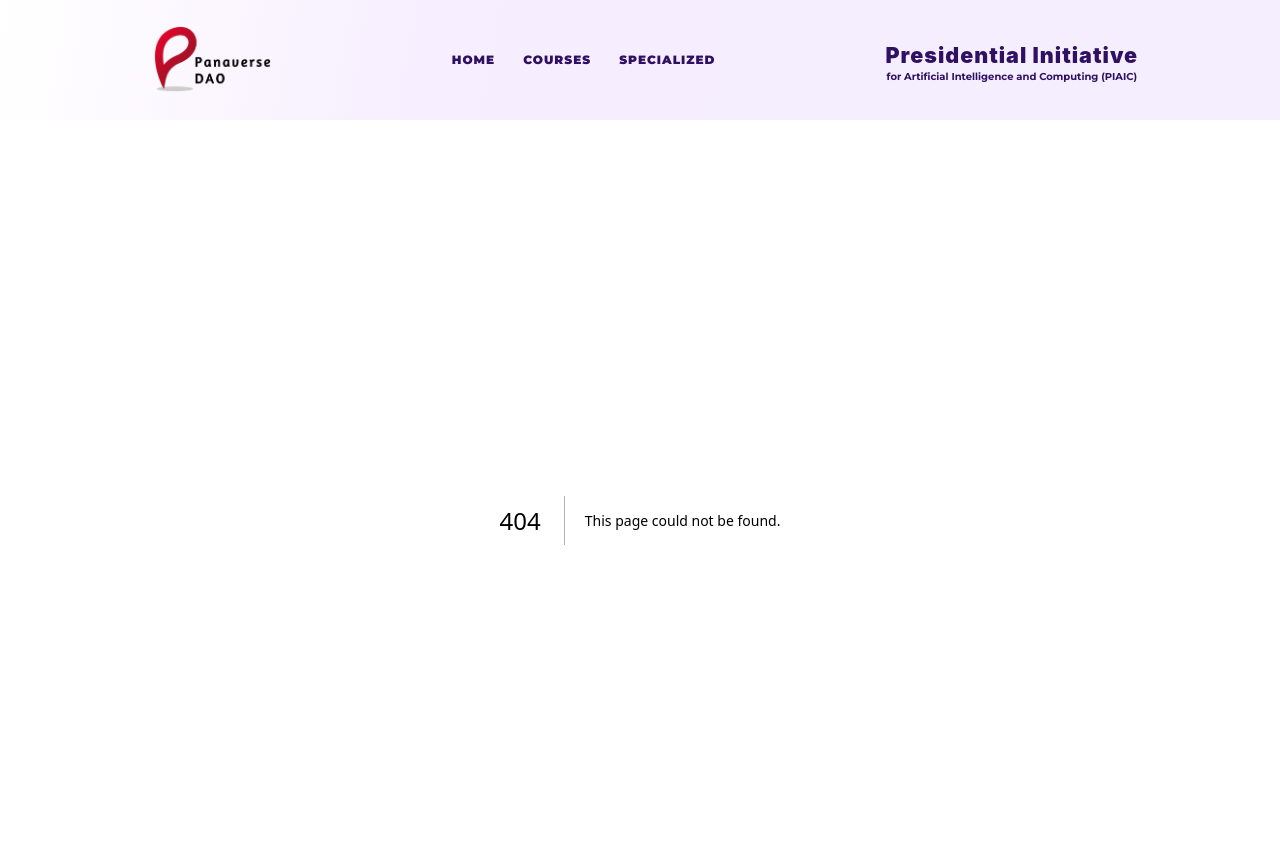
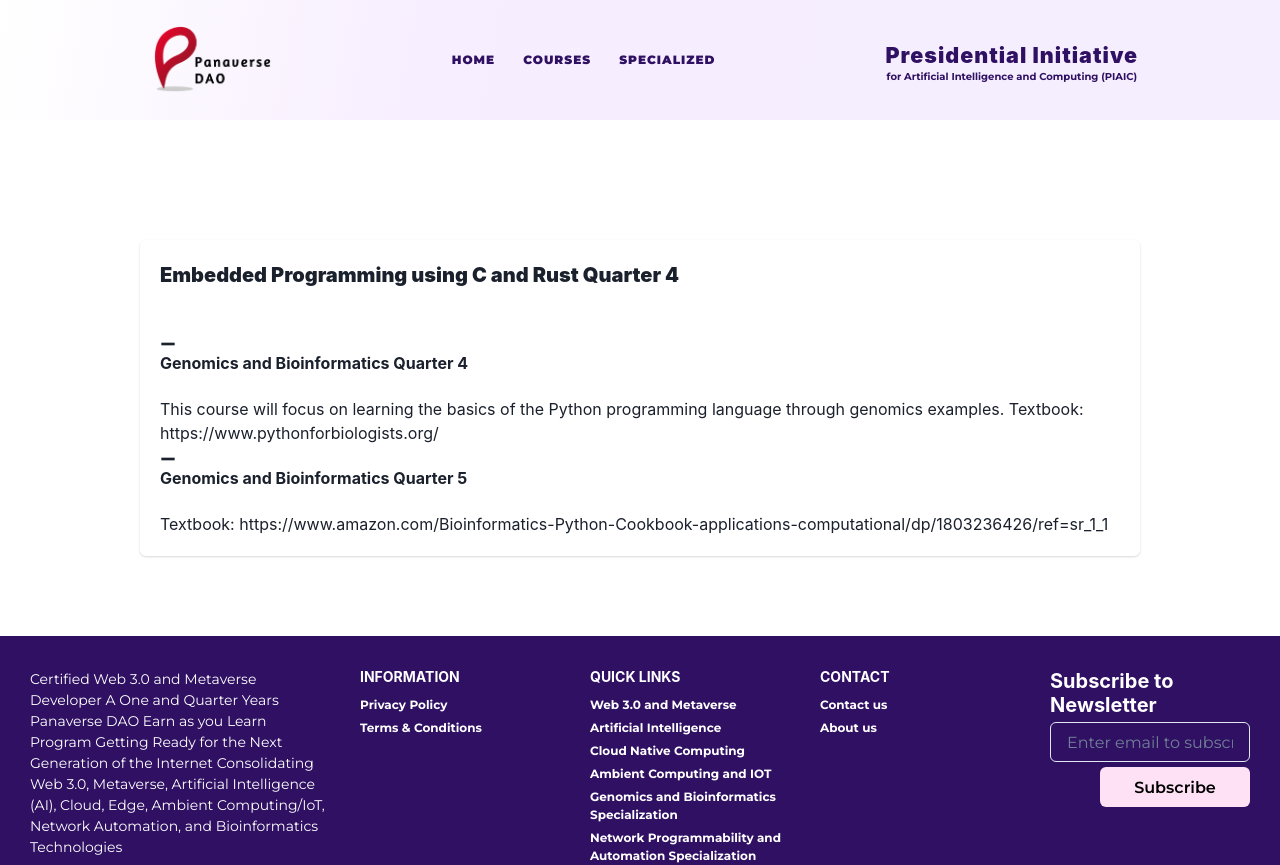
Before and after one commit to hiraaziz/panaverse, a Next.js app: page /genomics in a window 1280 px wide. Before the commit this address had no page. Shown: the top 865 px of the page. Built offline with nearby package versions, Linux system fonts and the light colour scheme.

Commit message:
Create page.tsx

```diff
--- /dev/null
+++ b/app/genomics/page.tsx
@@ -0,0 +1,67 @@
+"use client";
+import React from "react";
+import {
+  Card,
+  CardHeader,
+  CardBody,
+  CardFooter,
+  Box,
+  Stack,
+  Link,
+  List,
+  ListItem,
+  Heading,
+} from "@chakra-ui/react";
+import { LinkIcon, MinusIcon } from "@chakra-ui/icons";
+
+const page = () => {
+  return (
+    <Box w="full" h="max-content">
+      <Stack
+        as="div"
+        display="flex"
+        direction="column"
+        justifyContent={{ base: "start", xl: "center" }}
+        alignItems="center"
+        w={{base:'300px',md:'400px',lg:"500px",xl:'1000px'}}
+        my="auto"
+        mx="auto"
+        h="fit-content"
+        mt={{ base: "0px", md: "120px", lg: "120px" }}
+        mb={{ base: "80px", md: "80px", lg: "80px" }}
+      >
+        <Card w="full">
+          <CardHeader fontSize="20px" fontWeight="black">
+            Embedded Programming using C and Rust Quarter 4
+          </CardHeader>
+          <CardBody>
+            <List>
+              <ListItem>
+                <MinusIcon />
+                <Heading fontSize="16px">
+                  Genomics and Bioinformatics Quarter 4
+                </Heading>
+                <br />
+                This course will focus on learning the basics of the Python
+                programming language through genomics examples. Textbook:
+                https://www.pythonforbiologists.org/
+              </ListItem>
+
+              <ListItem>
+                <MinusIcon />
+                <Heading fontSize="16px">
+                  Genomics and Bioinformatics Quarter 5
+                </Heading>
+                <br />
+                Textbook:
+                https://www.amazon.com/Bioinformatics-Python-Cookbook-applications-computational/dp/1803236426/ref=sr_1_1
+              </ListItem>
+            </List>
+          </CardBody>
+        </Card>
+      </Stack>
+    </Box>
+  );
+};
+
+export default page;
```
